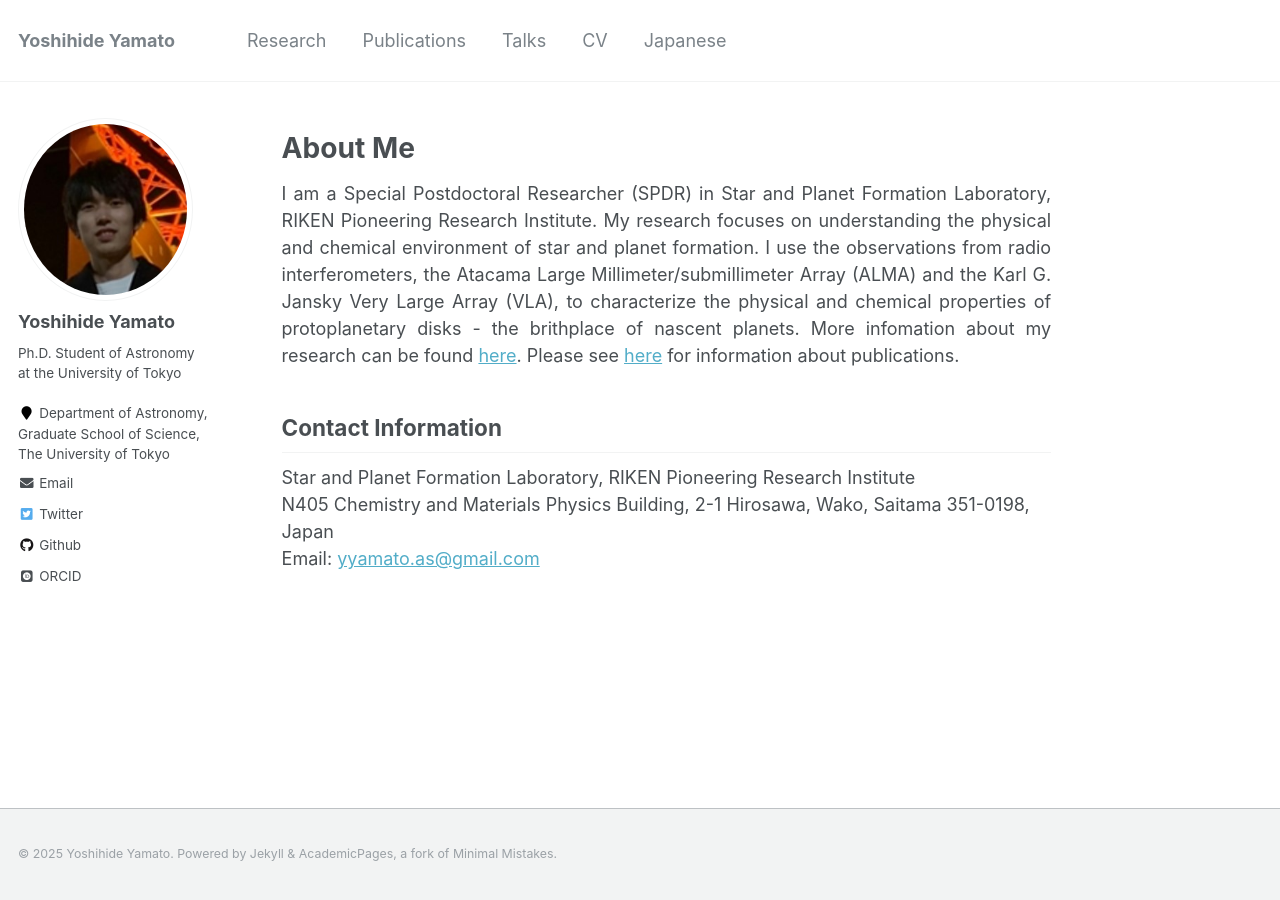
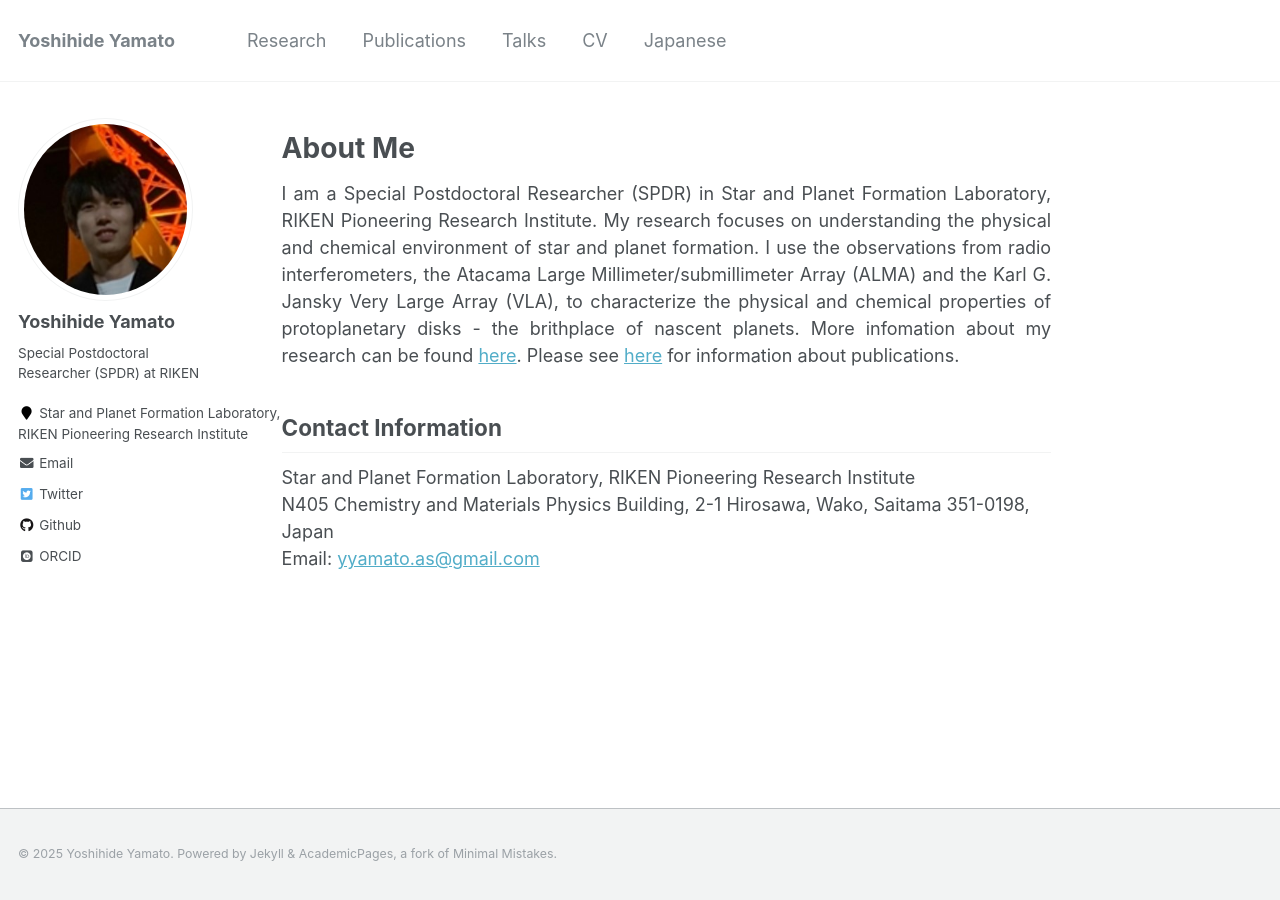
Before and after one commit to yyamato-as/website, a Jekyll site: the page built from _pages/about.md, in a window 1280 px wide. Built offline with Jekyll 4.4.1, drawn with Linux system fonts in a browser that asks for light colours; some web fonts are replaced.

Commit message:
Update _config.yml

```diff
--- a/_config.yml
+++ b/_config.yml
@@ -82,9 +82,9 @@ analytics:
 author:
   name             : "Yoshihide Yamato"
   avatar           : "profile.png"
-  bio              : "Ph.D. Student of Astronomy at the University of Tokyo"
+  bio              : "Special Postdoctoral Researcher (SPDR) at RIKEN"
   location         :
-  employer         : "Department of Astronomy, <br> Graduate School of Science, <br> The University of Tokyo"
+  employer         : "Star and Planet Formation Laboratory, <br> RIKEN Pioneering Research Institute"
   pubmed           : # "https://www.ncbi.nlm.nih.gov/pubmed/?term=john+snow"
   googlescholar    : # "http://yourfullgooglescholarurl.com"
   email            : "yyamato.as@gmail.com"
```
